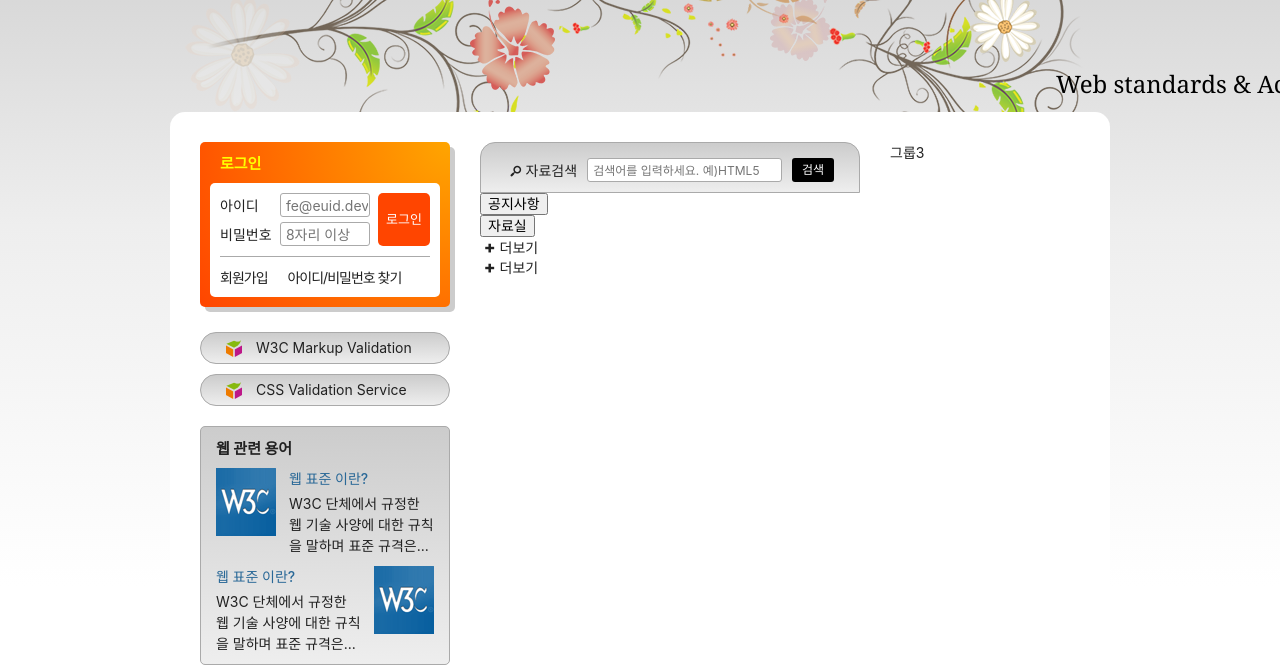
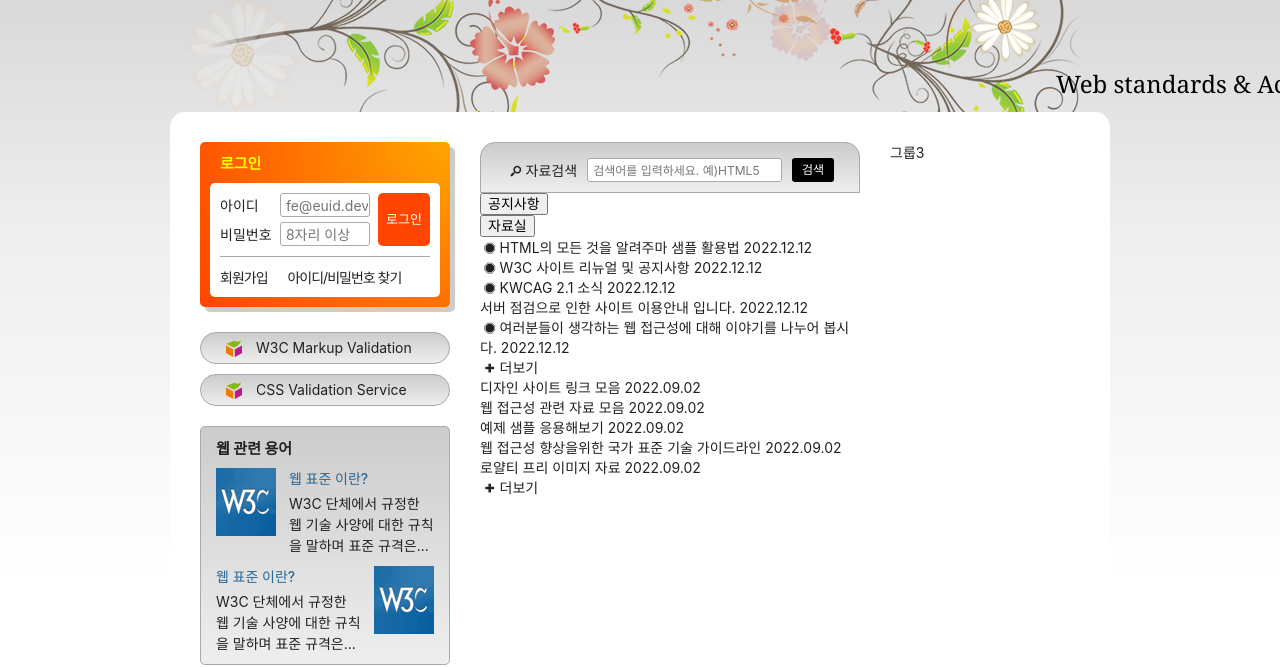
Before and after one commit to rlawlsdn263/HTML5, a plain HTML site: page index.html in a window 1280 px wide. Shown: the part 135-802 px from the top of the page. Drawn offline with Linux system fonts and the light colour scheme; a web font is replaced by a local one.

Commit message:
공지사항 및 자료실 마크업

```diff
--- a/index.html
+++ b/index.html
@@ -215,19 +215,61 @@
 
       <div class="board">
         <ul class="tab-list" role="tablist">
-          <li role="none"><button type="button" class="tab" role="tab">공지사항</button></li>
-          <li role="none"><button type="button" class="tab" role="tab">자료실</button></li>
+          <li role="none"><button type="button" class="tab" role="tab" aria-selected="true" aria-controls="notice" id="noticeButton">공지사항</button></li>
+          <li role="none"><button type="button" class="tab" role="tab" aria-selected="false" aria-controls="archive" id="archiveButton">자료실</button></li>
         </ul>
 
-        <div class="notice tab-panel" role="tabpanel">
-          <h2 class="a11y-hidden">공지사항</h2>
-          <ul class="board-list"></ul>
+        <div class="notice tab-panel" role="tabpanel" id="notice" aria-labelledby="noticeButton">
+          <!-- <h2 class="a11y-hidden">공지사항</h2> -->
+          <ul class="board-list">
+            <li>
+              <a class="icon-stop" href="/">HTML의 모든 것을 알려주마 샘플 활용법</a>
+              <time datetime="2022-12-12T13:53:45">2022.12.12</time>
+            </li>
+            <li>
+              <a class="icon-stop" href="/">W3C 사이트 리뉴얼 및 공지사항</a>
+              <time datetime="2022-12-12T13:53:45">2022.12.12</time>
+            </li>
+            <li>
+              <a class="icon-stop" href="/">KWCAG 2.1 소식</a>
+              <time datetime="2022-12-12T13:53:45">2022.12.12</time>
+            </li>
+            <li>
+              <a class="icon-dot-circled" href="/">서버 점검으로 인한 사이트 이용안내 입니다.</a>
+              <time datetime="2022-12-12T13:53:45">2022.12.12</time>
+            </li>
+            <li>
+              <a class="icon-stop" href="/">여러분들이 생각하는 웹 접근성에 대해 이야기를 나누어 봅시다.</a>
+              <time datetime="2022-12-12T13:53:45">2022.12.12</time>
+            </li>
+          </ul>
           <a href="/" class="board-more icon-plus">더보기</a>
         </div>
 
-        <div class="archive tab-panel" role="tabpanel">
-          <h2 class="a11y-hidden">자료실</h2>
-          <ul class="board-list"></ul>
+        <div class="archive tab-panel" role="tabpanel" id="archive" aria-labelledby="archiveButton">
+          <!-- <h2 class="a11y-hidden">자료실</h2> -->
+          <ul class="board-list">
+            <li>
+              <a class="icon-dot-circled" href="/">디자인 사이트 링크 모음</a>
+              <time datetime="2022-09-02T13:53:45">2022.09.02</time>
+            </li>
+            <li>
+              <a class="icon-dot-circled" href="/">웹 접근성 관련 자료 모음</a>
+              <time datetime="2022-09-02T13:53:45">2022.09.02</time>
+            </li>
+            <li>
+              <a class="icon-dot-circled" href="/">예제 샘플 응용해보기</a>
+              <time datetime="2022-09-02T13:53:45">2022.09.02</time>
+            </li>
+            <li>
+              <a class="icon-dot-circled" href="/">웹 접근성 향상을위한 국가 표준 기술 가이드라인</a>
+              <time datetime="2022-09-02T13:53:45">2022.09.02</time>
+            </li>
+            <li>
+              <a class="icon-dot-circled" href="/">로얄티 프리 이미지 자료</a>
+              <time datetime="2022-09-02T13:53:45">2022.09.02</time>
+            </li>
+          </ul>
           <a href="/" class="board-more icon-plus">더보기</a>
         </div>
       </div>
```
Also changed, not shown: aria.html (added, +25 -0 lines).
